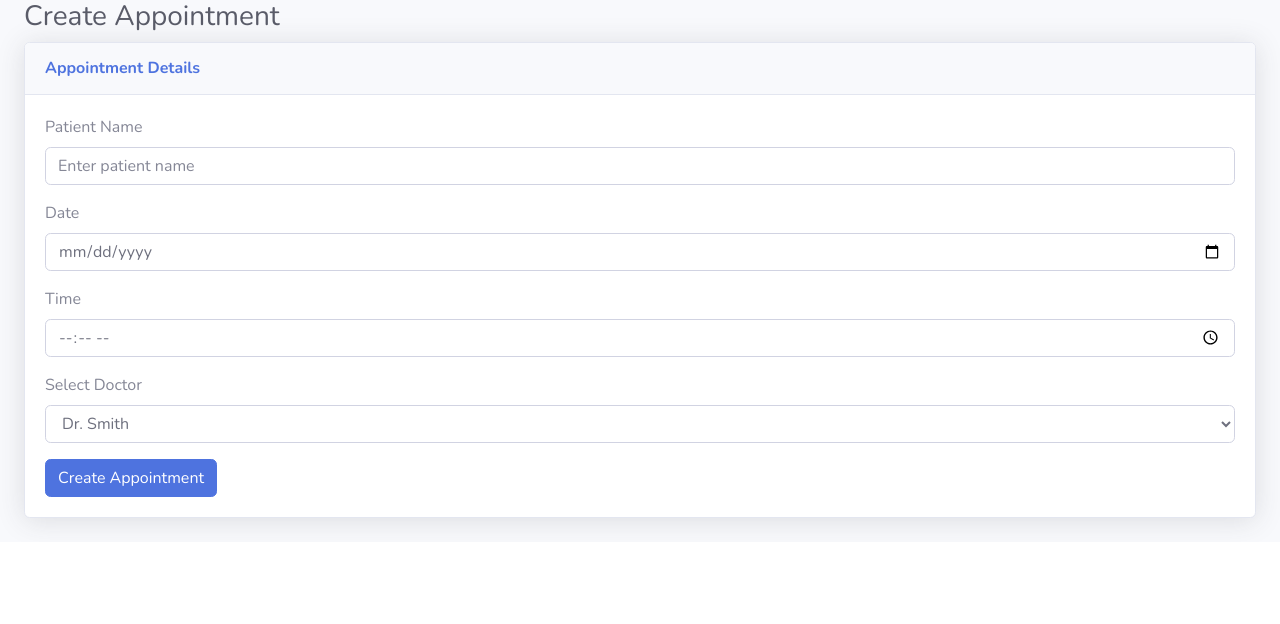
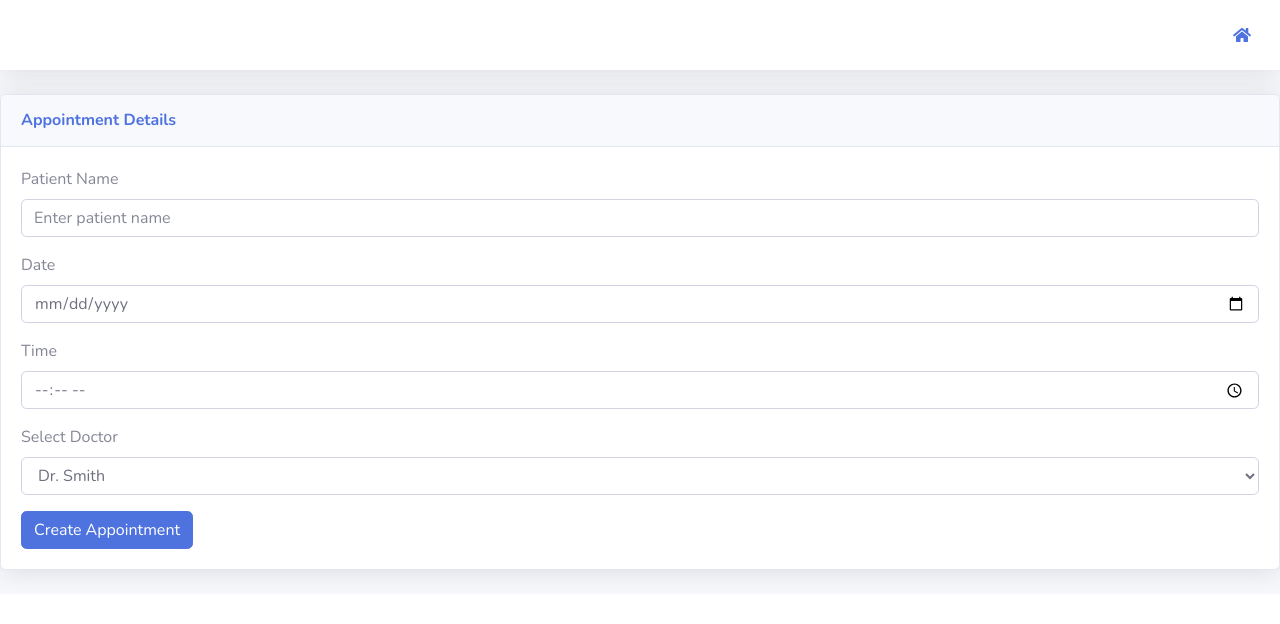
Before and after one commit to BrandonLucas0202/MedicalPortal, a website: page frontend/createAppointment.html in a window 1280 px wide. Drawn offline with nearby package versions, Linux system fonts and the light colour scheme.

Commit message:
modified:   frontend/createAppointment.html

```diff
--- a/frontend/createAppointment.html
+++ b/frontend/createAppointment.html
@@ -15,10 +15,30 @@
     <div id="wrapper">
         <!-- Sidebar, Topbar omitted for brevity -->
 
+         <!-- Content Wrapper -->
         <div id="content-wrapper" class="d-flex flex-column">
+            <!-- Main Content -->
             <div id="content">
-                <div class="container-fluid">
-                    <h1 class="h3 mb-2 text-gray-800">Create Appointment</h1>
+                <!-- Topbar -->
+                <nav class="navbar navbar-expand navbar-light bg-white topbar mb-4 static-top shadow">
+                    <!-- Topbar Navbar -->
+                    <ul class="navbar-nav ml-auto">
+                        <!-- Home Button -->
+                        <li class="nav-item">
+                            <a class="nav-link" href="index.html" title="Home">
+                                <i class="fas fa-home fa-fw text-primary"></i>
+                            </a>
+                        </li>
+
+                        <!-- Other topbar items like messages, alerts, etc. omitted -->
+
+                        <!-- User Information -->
+                        <li class="nav-item dropdown no-arrow">
+                            <!-- User dropdown menu code omitted -->
+                        </li>
+                    </ul>
+                </nav>
+                <!-- End of Topbar -->
 
                     <!-- Form for appointment creation -->
                     <div class="card shadow mb-4">
```
